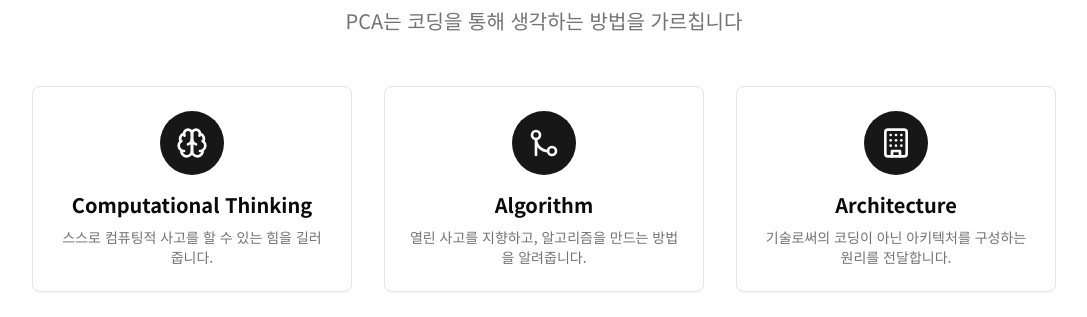
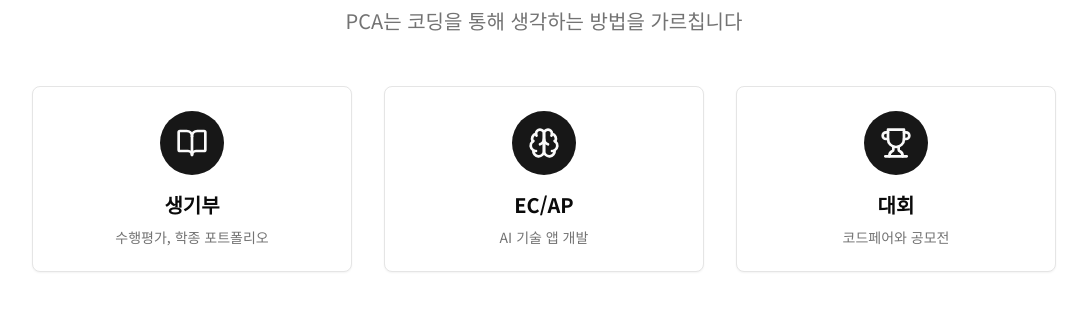
Before and after one commit to Dominic1324/PCASITE_TEST, a Next.js app: page / in a window 1280 px wide. Shown: the part 980-1297 px from the top of the page, without its empty margins (96-1183 px from the left). Built offline with nearby package versions, Linux system fonts and the light colour scheme.

Commit message:
feat(about): update content and icons for info cards

```diff
--- a/app/page.tsx
+++ b/app/page.tsx
@@ -79,12 +79,12 @@ export default function HomePage() {
                 <CardContent className="flex flex-col items-center text-center p-6">
                   <div className="flex justify-center items-center mb-4">
                     <div className="rounded-full bg-primary text-primary-foreground p-4 group-hover:bg-[#fef100] group-hover:text-[#283890]">
-                      <Brain className="h-8 w-8" />
+                      <BookOpen className="h-8 w-8" />
                     </div>
                   </div>
-                  <h3 className="text-xl font-bold mb-2 group-hover:text-[#fef100]">Computational Thinking</h3>
+                  <h3 className="text-xl font-bold mb-2 group-hover:text-[#fef100]">생기부</h3>
                   <p className="text-sm text-muted-foreground group-hover:text-[#fef100]">
-                    스스로 컴퓨팅적 사고를 할 수 있는 힘을 길러줍니다.
+                    수행평가, 학종 포트폴리오
                   </p>
                 </CardContent>
               </Card>
@@ -92,12 +92,12 @@ export default function HomePage() {
                 <CardContent className="flex flex-col items-center text-center p-6">
                   <div className="flex justify-center items-center mb-4">
                     <div className="rounded-full bg-primary text-primary-foreground p-4 group-hover:bg-[#fef100] group-hover:text-[#283890]">
-                      <GitMerge className="h-8 w-8" />
+                      <Brain className="h-8 w-8" />
                     </div>
                   </div>
-                  <h3 className="text-xl font-bold mb-2 group-hover:text-[#fef100]">Algorithm</h3>
+                  <h3 className="text-xl font-bold mb-2 group-hover:text-[#fef100]">EC/AP</h3>
                   <p className="text-sm text-muted-foreground group-hover:text-[#fef100]">
-                    열린 사고를 지향하고, 알고리즘을 만드는 방법을 알려줍니다.
+                    AI 기술 앱 개발
                   </p>
                 </CardContent>
               </Card>
@@ -105,12 +105,12 @@ export default function HomePage() {
                 <CardContent className="flex flex-col items-center text-center p-6">
                   <div className="flex justify-center items-center mb-4">
                     <div className="rounded-full bg-primary text-primary-foreground p-4 group-hover:bg-[#fef100] group-hover:text-[#283890]">
-                      <Building className="h-8 w-8" />
+                      <Trophy className="h-8 w-8" />
                     </div>
                   </div>
-                  <h3 className="text-xl font-bold mb-2 group-hover:text-[#fef100]">Architecture</h3>
+                  <h3 className="text-xl font-bold mb-2 group-hover:text-[#fef100]">대회</h3>
                   <p className="text-sm text-muted-foreground group-hover:text-[#fef100]">
-                    기술로써의 코딩이 아닌 아키텍처를 구성하는 원리를 전달합니다.
+                    코드페어와 공모전
                   </p>
                 </CardContent>
               </Card>
```
